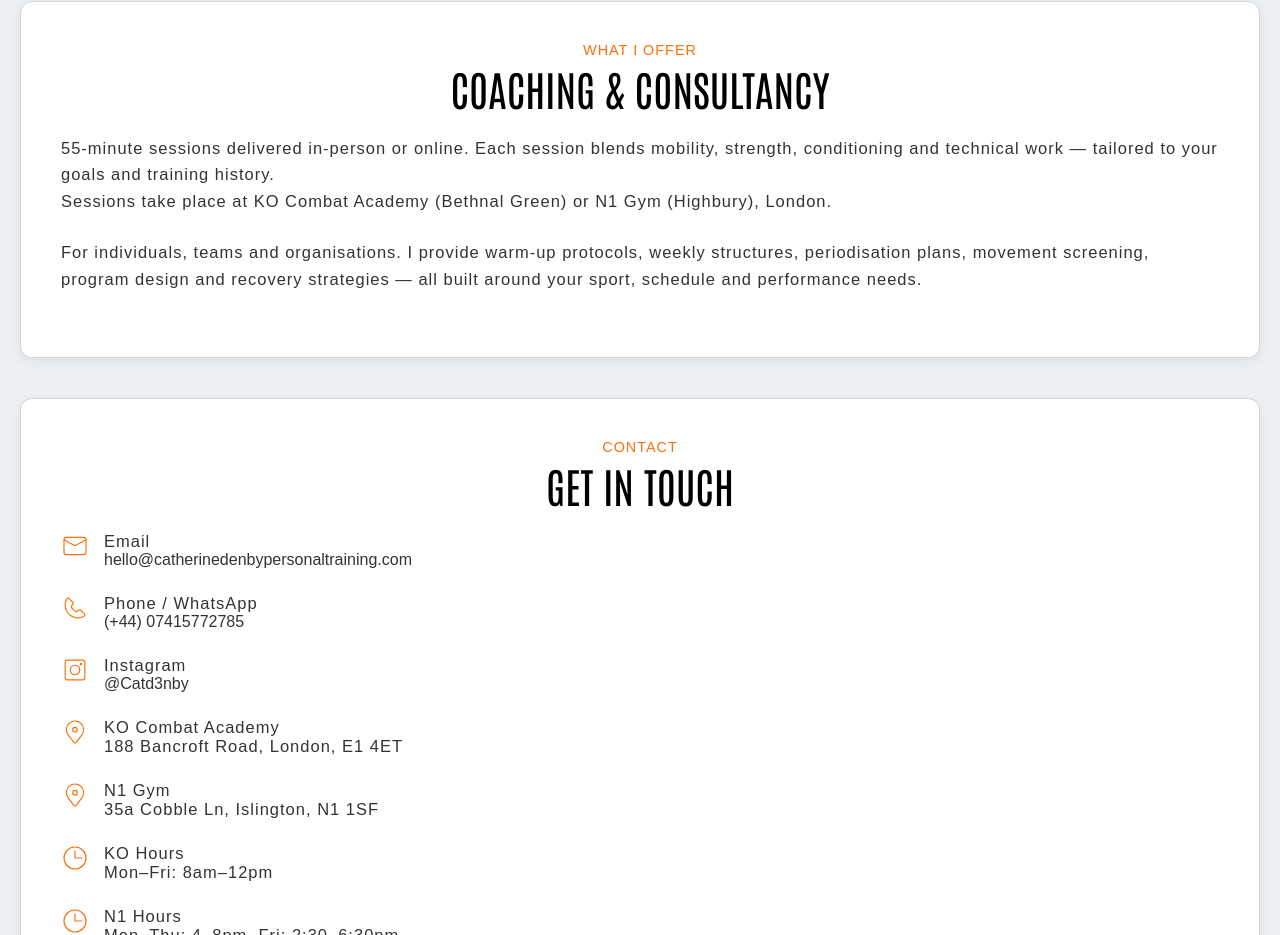
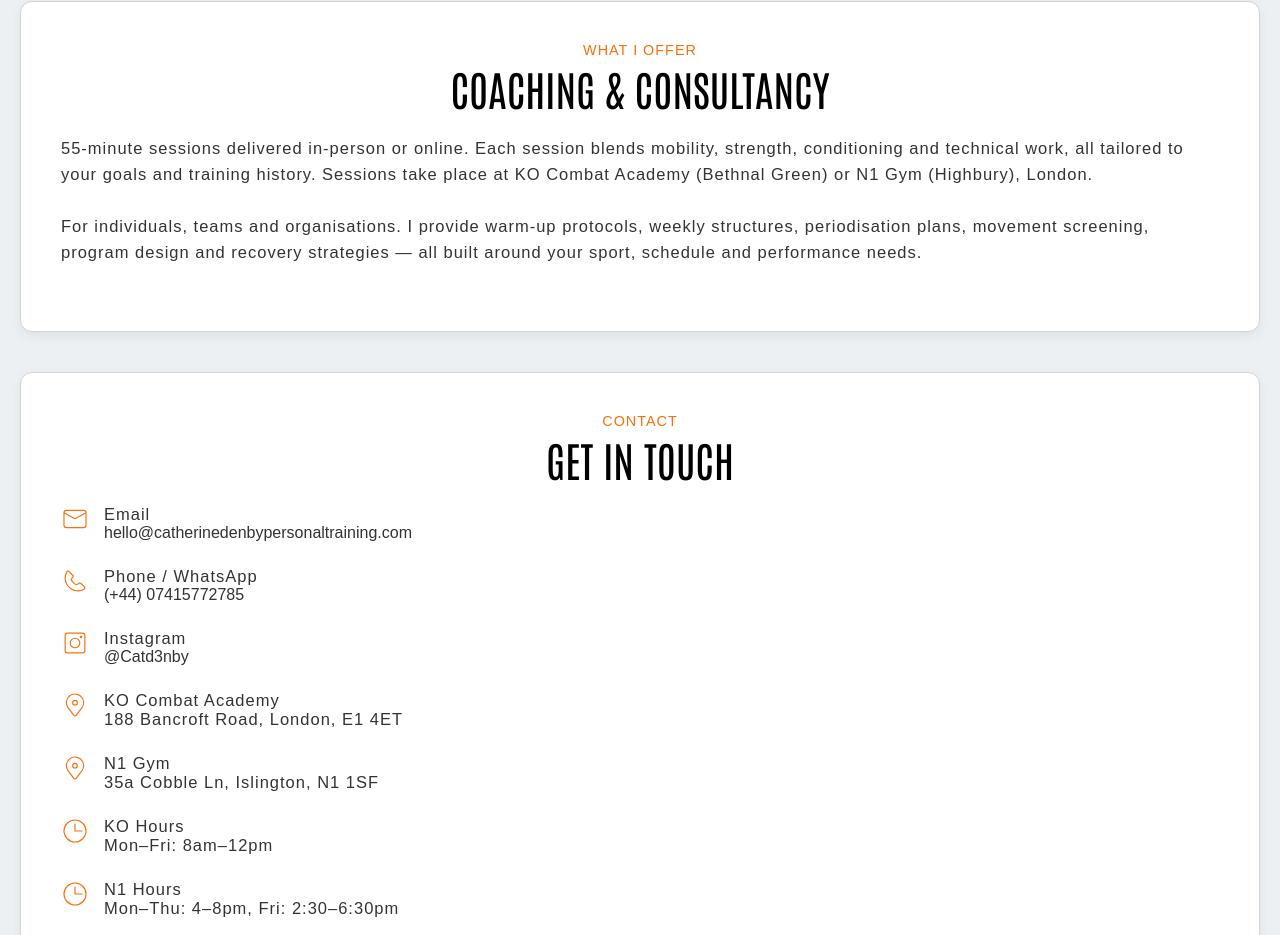
Before and after one commit to cdenby-dotcom/Cat-Denby-Performance, a Next.js app: page / in a window 1280 px wide. Shown: the part 6280-7215 px from the top of the page. Built offline with nearby package versions, Linux system fonts and the light colour scheme; a web font is replaced by a local one.

Commit message:
Refine session details in ContactSection
Updated session description for clarity and conciseness.

```diff
--- a/app/components/ContactPage/ContactSection.tsx
+++ b/app/components/ContactPage/ContactSection.tsx
@@ -19,10 +19,7 @@ function ContactSection() {
           <div className={styles.section}>
             <p>
               55‑minute sessions delivered in‑person or online. Each session blends mobility, strength,
-              conditioning and technical work — tailored to your goals and training history.
-            </p>
-            <p>
-              Sessions take place at KO Combat Academy (Bethnal Green) or N1 Gym (Highbury), London.
+              conditioning and technical work, all tailored to your goals and training history. Sessions take place at KO Combat Academy (Bethnal Green) or N1 Gym (Highbury), London.
             </p>
           </div>
 
```
